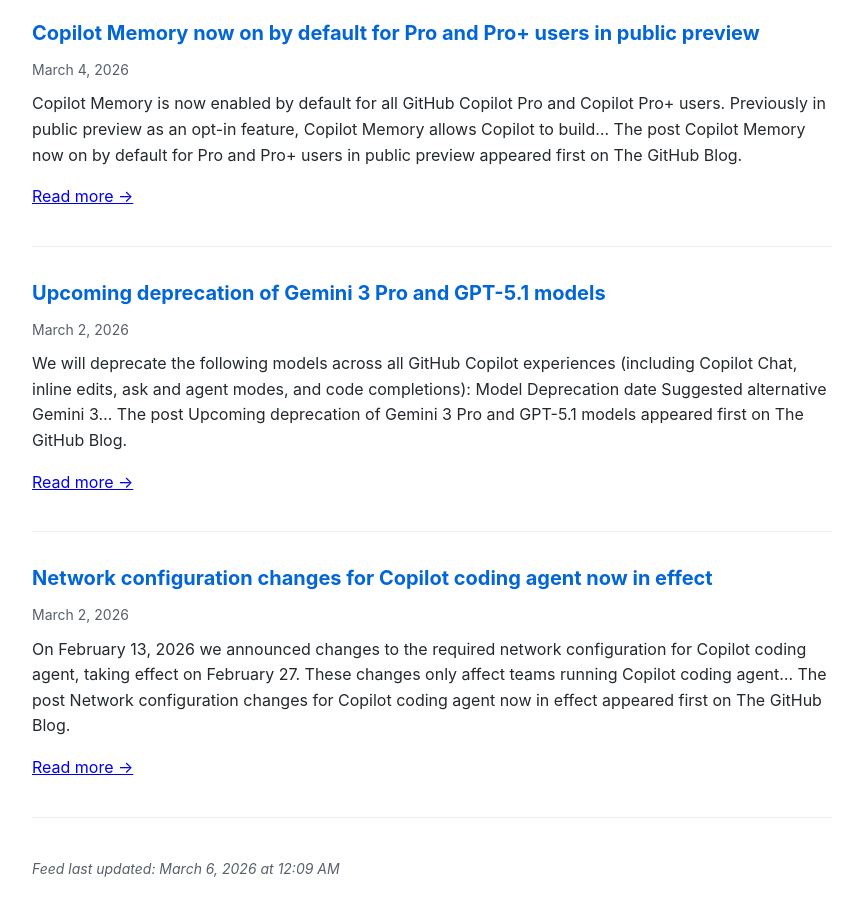
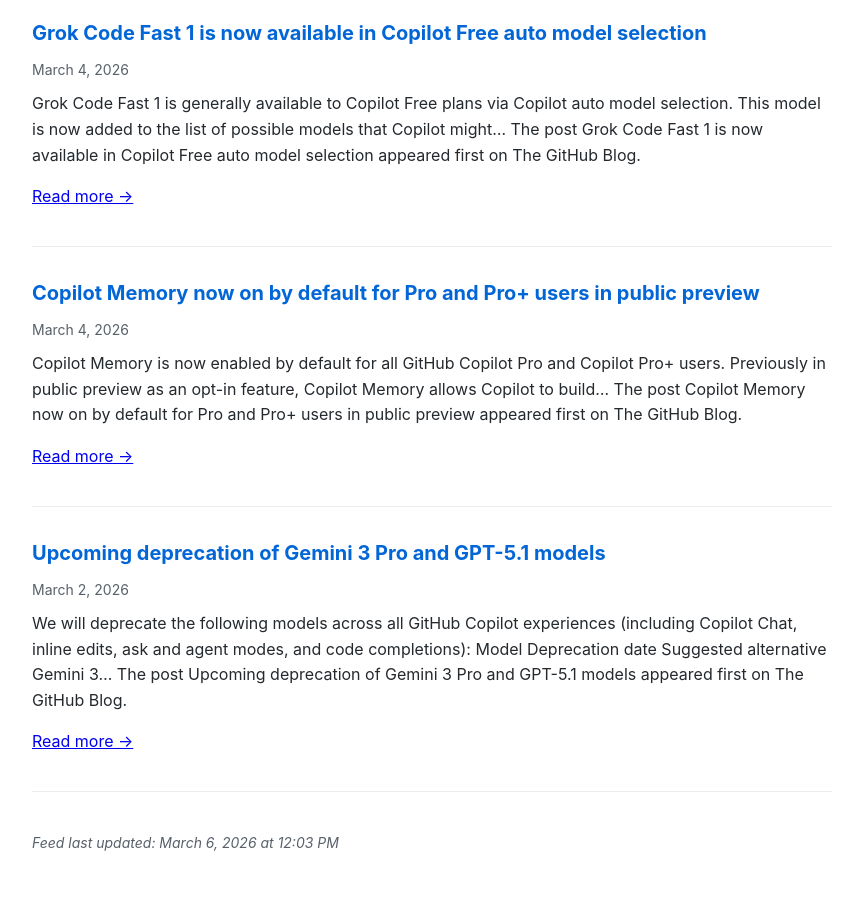
Before and after one commit to Oregand/oregand.github.io, a Jekyll site: the page copilot-feed.html, which Jekyll copies as it is, in a window 1280 px wide and 900 px high, scrolled down 1952 px. Shown: the whole window, without its empty margins (208-1071 px from the left). Built offline with Jekyll 4.4.1, drawn with Linux system fonts in a browser that asks for light colours; after the commit the page ends 2826 px from its top, so only the background shows below that; some of the changed text lies outside the part shown.

Commit message:
Update RSS feed

```diff
--- a/copilot-feed.html
+++ b/copilot-feed.html
@@ -73,6 +73,19 @@
 The post GPT-5.4 is generally available in GitHub Copilot appeared first on The GitHub Blog.
 
       <p><a href="https://github.blog/changelog/2026-03-05-gpt-5-4-is-generally-available-in-github-copilot" target="_blank">Read more →</a></p>
+    </div>
+  </div>
+
+  <div class="feed-item">
+    <div class="feed-title">
+      <a href="https://github.blog/changelog/2026-03-05-discover-and-manage-agent-activity-with-new-session-filters" target="_blank">Discover and manage agent activity with new session filters</a>
+    </div>
+    <div class="feed-date">March 5, 2026</div>
+    <div class="feed-description">
+      GitHub Enterprise AI Controls and agent control plane now includes additional session filters, making it easier to discover and manage agent activity across your enterprise. What&#8217;s new In addition to&#8230;
+The post Discover and manage agent activity with new session filters appeared first on The GitHub Blog.
+
+      <p><a href="https://github.blog/changelog/2026-03-05-discover-and-manage-agent-activity-with-new-session-filters" target="_blank">Read more →</a></p>
     </div>
   </div>
 
@@ -180,21 +193,8 @@ The post Upcoming deprecation of Gemini 3 Pro and GPT-5.1 models appeared first
     </div>
   </div>
 
-  <div class="feed-item">
-    <div class="feed-title">
-      <a href="https://github.blog/changelog/2026-03-02-network-configuration-changes-for-copilot-coding-agent-now-in-effect" target="_blank">Network configuration changes for Copilot coding agent now in effect</a>
-    </div>
-    <div class="feed-date">March 2, 2026</div>
-    <div class="feed-description">
-      On February 13, 2026 we announced changes to the required network configuration for Copilot coding agent, taking effect on February 27. These changes only affect teams running Copilot coding agent&#8230;
-The post Network configuration changes for Copilot coding agent now in effect appeared first on The GitHub Blog.
-
-      <p><a href="https://github.blog/changelog/2026-03-02-network-configuration-changes-for-copilot-coding-agent-now-in-effect" target="_blank">Read more →</a></p>
-    </div>
-  </div>
-
   <div class="update-info">
-    Feed last updated: March 6, 2026 at 12:09 AM
+    Feed last updated: March 6, 2026 at 12:03 PM
   </div>
 </body>
 </html>
```
